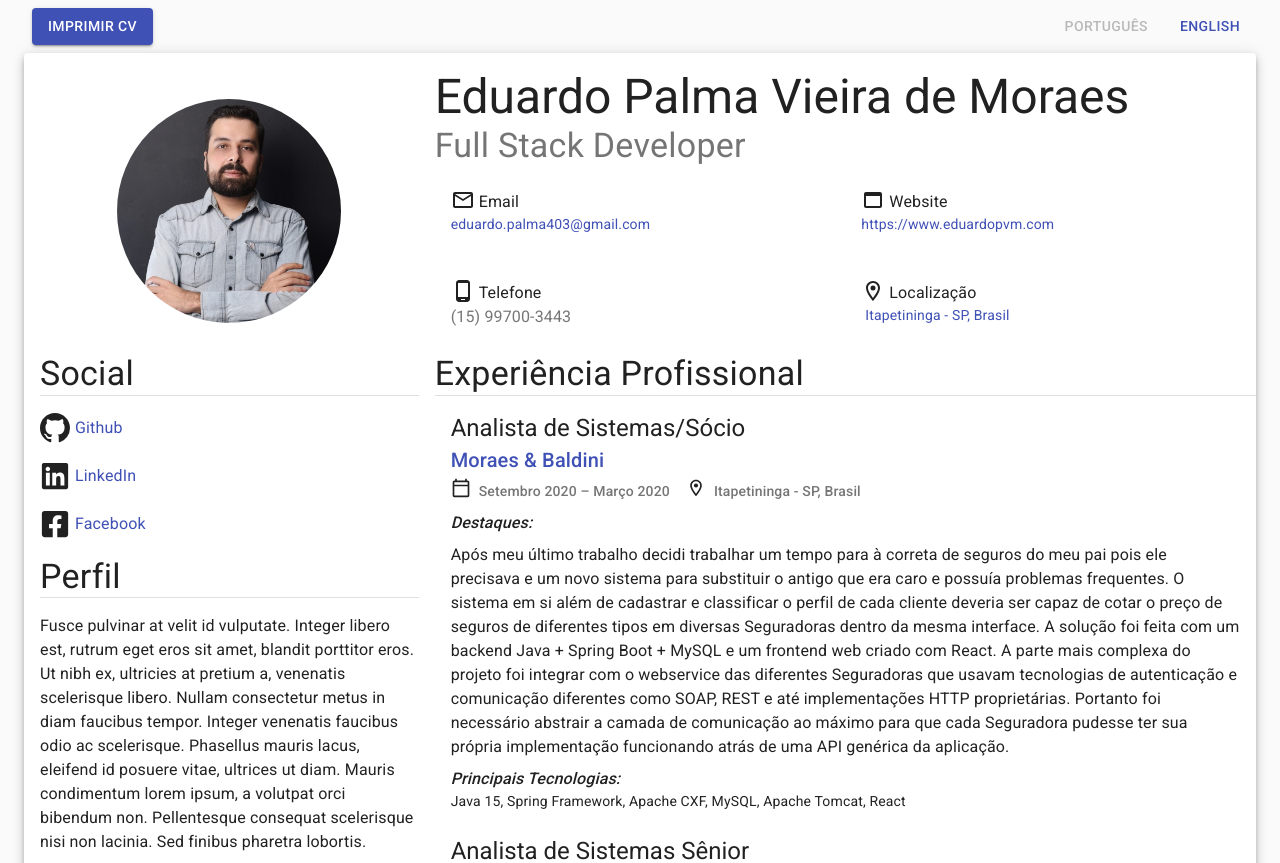
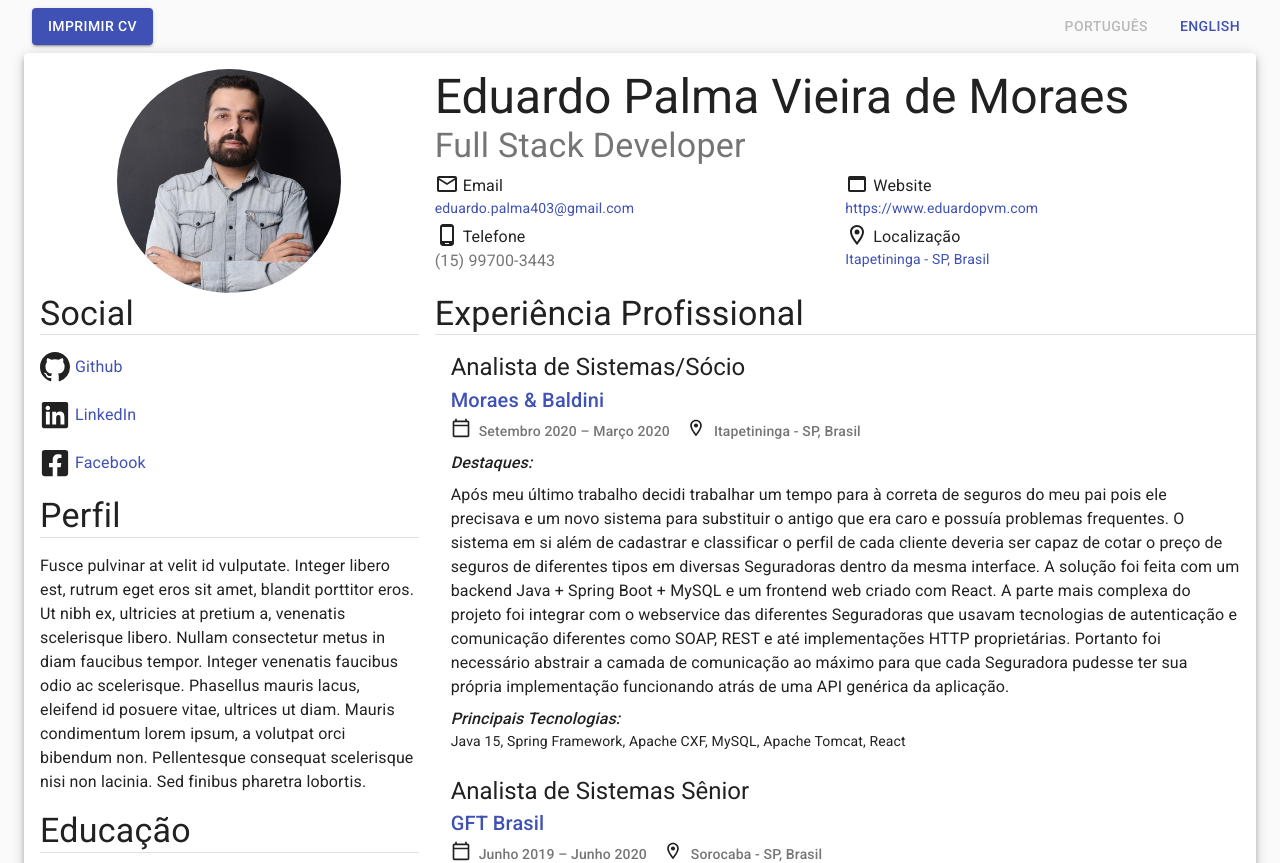
Before and after one commit to eduardopvm/react-cv, a React (Create React App) app: page / in a window 1280 px wide. Shown: the top 863 px of the page. Built offline with nearby package versions, Linux system fonts and the light colour scheme.

Commit message:
removed Cards from InfoPanel to make the layout denser

```diff
--- a/src/header/InfoPanel.js
+++ b/src/header/InfoPanel.js
@@ -1,6 +1,5 @@
 import Typography from "@material-ui/core/Typography";
 import Box from "@material-ui/core/Box";
-import CardContent from "@material-ui/core/CardContent";
 import Grid from "@material-ui/core/Grid";
 import Link from "@material-ui/core/Link";
 import { makeStyles } from "@material-ui/core/styles";
@@ -13,14 +12,11 @@ import WebAssetOutlinedIcon from "@material-ui/icons/WebAssetOutlined";
 import LocationOnOutlinedIcon from "@material-ui/icons/LocationOnOutlined";
 
 const useStyles = makeStyles({
-  root: {
+  icon: {
     top: 5,
     position: "relative",
     marginRight: "0.25rem",
   },
-  locationLink: {
-    marginLeft: "0.25rem"
-  }
 });
 
 export default function HeaderPanel(props) {
@@ -34,8 +30,8 @@ export default function HeaderPanel(props) {
   return (
     <Grid container item xs={12}>
       <Grid item xs={6}>
-        <CardContent>
-          <EmailOutlinedIcon display="inline" className={classes.root} />
+        <Box>
+          <EmailOutlinedIcon display="inline" className={classes.icon} />
           <Typography display="inline">Email</Typography>
 
           {/* screen display */}
@@ -49,12 +45,12 @@ export default function HeaderPanel(props) {
           <Box display="none" displayPrint="block">
             <Typography color="textSecondary">{props.contact.email}</Typography>
           </Box>
-        </CardContent>
+        </Box>
       </Grid>
 
       <Grid item xs={6}>
-        <CardContent>
-          <WebAssetOutlinedIcon display="inline" className={classes.root} />
+        <Box>
+          <WebAssetOutlinedIcon display="inline" className={classes.icon} />
           <Typography display="inline">Website</Typography>
 
           {/* screen display */}
@@ -70,20 +66,20 @@ export default function HeaderPanel(props) {
               {props.contact.website}
             </Typography>
           </Box>
-        </CardContent>
+        </Box>
       </Grid>
 
       <Grid item xs={6}>
-        <CardContent>
-          <PhoneAndroidOutlinedIcon display="inline" className={classes.root} />
+        <Box>
+          <PhoneAndroidOutlinedIcon display="inline" className={classes.icon} />
           <Typography display="inline">{t("phone")}</Typography>
           <Typography color="textSecondary">{props.contact.phone}</Typography>
-        </CardContent>
+        </Box>
       </Grid>
 
       <Grid item xs={6}>
-        <CardContent>
-          <LocationOnOutlinedIcon display="inline" className={classes.root} />
+        <Box>
+          <LocationOnOutlinedIcon display="inline" className={classes.icon} />
           <Typography display="inline">{t("location")}</Typography>
 
           {/* screen display */}
@@ -93,19 +89,18 @@ export default function HeaderPanel(props) {
                 "https://www.google.com/maps/search/?api=1&query=" +
                 locationQueryString
               }
-              target="_blank"
-              className={classes.locationLink}>
+              target="_blank">
               {props.contact.location}
             </Link>
           </Box>
 
           {/* print display */}
           <Box display="none" displayPrint="block">
-            <Typography color="textSecondary" className={classes.locationLink}>
+            <Typography color="textSecondary">
               {props.contact.location}
             </Typography>
           </Box>
-        </CardContent>
+        </Box>
       </Grid>
     </Grid>
   );
```
